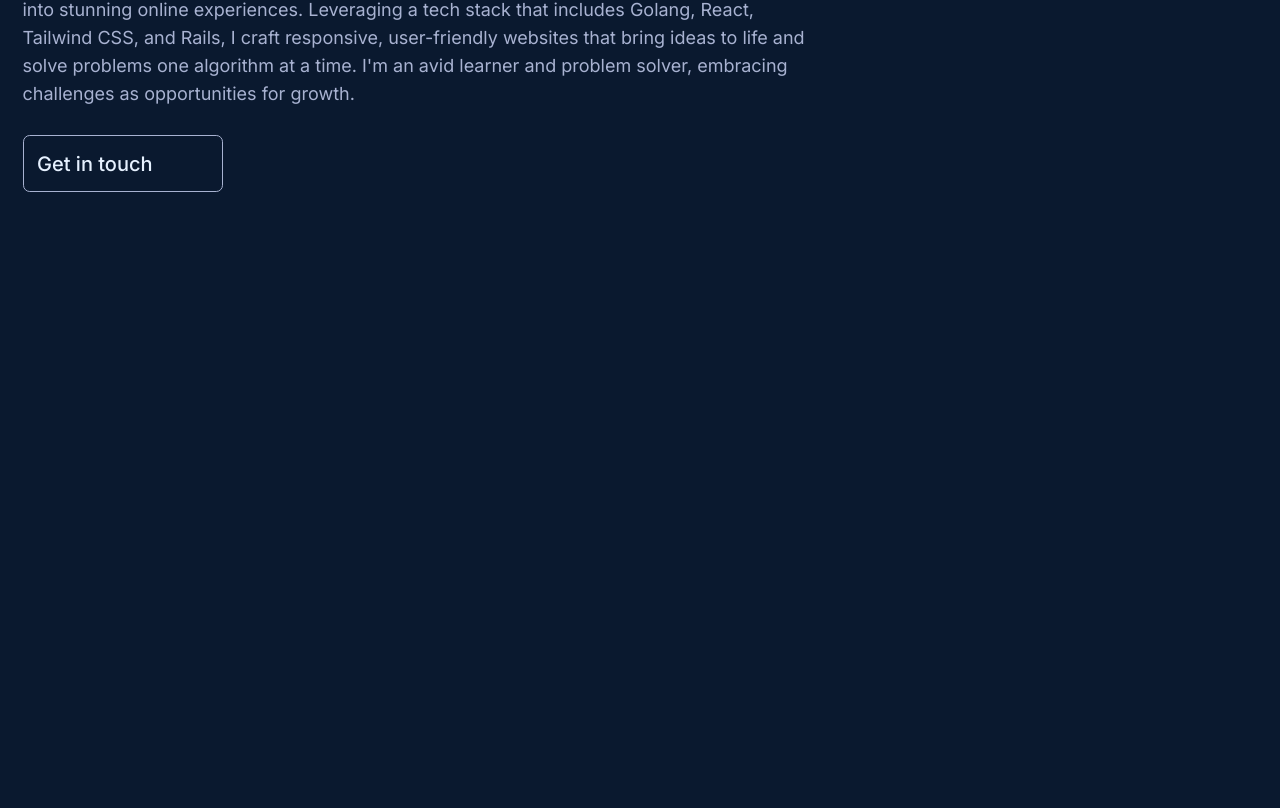
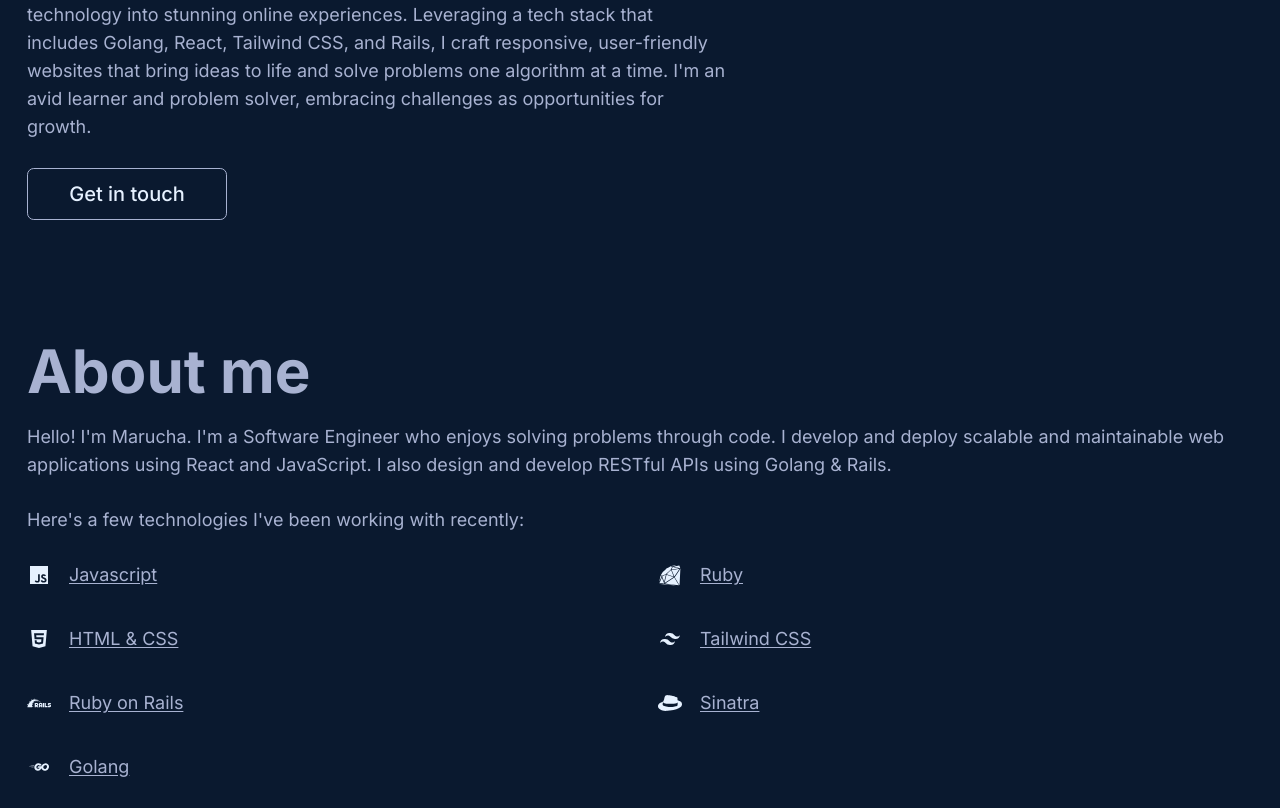
Before and after one commit to JohnstoneDev/me_portfolio, a React (Create React App) app: page / in a window 1280 px wide. Shown: the part 391-1199 px from the top of the page. Before the commit the page ends 800 px from the top, so only its background shows below. Built offline with nearby package versions, Linux system fonts and the light colour scheme.

Commit message:
feat: Resources & Styling for About Component

```diff
--- a/src/Components/About/About.js
+++ b/src/Components/About/About.js
@@ -0,0 +1,62 @@
+// Assets
+import me from '../../Assets/Images/darth_vader.png'
+import '../../Styles/home.css'
+
+// lib imports
+import { v4 as uuid } from 'uuid'
+
+import {
+  SiRubyonrails,
+  SiRubysinatra
+} from 'react-icons/si'
+
+import {
+  BiLogoJavascript, BiLogoHtml5,
+  BiLogoGoLang, BiLogoTailwindCss
+} from 'react-icons/bi'
+
+import {
+  DiRuby
+} from 'react-icons/di'
+
+export function About (){
+  return (
+    <div className='about-comp'>
+      <section className='about-section'>
+        <article>
+          <h2> About me </h2>
+          <p>
+            Hello! I'm Marucha. I'm a Software Engineer who enjoys solving problems through code.
+            I develop and deploy scalable and maintainable web applications using React and JavaScript.
+            I also  design and develop RESTful APIs using Golang & Rails.
+          </p>
+        </article>
+
+        <article>
+          <p> Here's a few technologies I've been working with recently: </p>
+          <div className='techlist'>
+            <div className='list'>
+              {[
+                [<BiLogoJavascript />, 'Javascript',],
+                [<DiRuby />, 'Ruby'],
+                [<BiLogoHtml5 />, 'HTML & CSS',],
+                [<BiLogoTailwindCss />, 'Tailwind CSS'],
+                [<SiRubyonrails />, 'Ruby on Rails'],
+                [<SiRubysinatra />, 'Sinatra'],
+                [<BiLogoGoLang />, 'Golang'],
+              ].map((text) => {
+                 return (
+                    <div key={uuid()} className='icon-text'>
+                      <span>{text}</span>
+                    </div>
+                 )
+              })}
+            </div>
+          </div>
+        </article>
+      </section>
+
+      {/* <img src={me} alt={"Marucha"} loading='lazy' /> */}
+    </div>
+  )
+}
--- a/src/Components/Container/Container.js
+++ b/src/Components/Container/Container.js
@@ -1,8 +1,7 @@
-
 
 export const Container = ({ children }) => {
   return (
-    <div className="tablet:container m-auto p-2">
+    <div className="tablet:container m-auto p-3">
         { children }
     </div>
   )
--- a/src/Components/Home/Hero.js
+++ b/src/Components/Home/Hero.js
@@ -4,10 +4,9 @@
 
 import '../../Styles/home.css'
 
-
 export const Hero = () => {
   return (
-    <motion.div initial={{ x: 0 }}>
+    <motion.div>
       <section className="hero-section">
         <article>
           <span>Hello there, I'm </span>
--- a/src/Components/Home/HomeComponent.js
+++ b/src/Components/Home/HomeComponent.js
@@ -3,11 +3,13 @@
 
 // Components
 import { Hero } from './Hero'
+import { About } from '../About/About'
 
 export const HomeComponent = () => {
   return (
     <div className='homepage'>
       <Hero />
+      <About />
     </div>
   )
 }
--- a/src/Styles/home.css
+++ b/src/Styles/home.css
@@ -3,11 +3,11 @@
 
 @layer components {
   .homepage {
-    @apply flex flex-col gap-4 p-3
+    @apply flex flex-col gap-4 p-3 space-y-24
   }
 
   .hero-section {
-    @apply flex flex-col gap-6 justify-between tablet:w-[800px]
+    @apply flex flex-col gap-6 justify-between tablet:w-[700px]
   }
 
   .hero-section > article {
@@ -15,7 +15,7 @@
   }
 
   article > h1, h2 {
-    @apply text-heading font-extrabold
+    @apply text-semi-heading tablet:text-heading font-extrabold
   }
 
   article > h2, p, span {
@@ -27,6 +27,30 @@
   }
 
   article > a {
-    @apply p-3 border w-[200px] text-button rounded-md border-light-slate hover:bg-slate hover:text-navy
+    @apply p-2.5 border w-[200px] text-center text-button rounded-md border-light-slate hover:bg-slate hover:text-light-navy
+  }
+
+  .about-comp {
+    @apply flex flex-col laptop:flex-row w-full gap-12 items-start justify-between
+  }
+
+  .about-section, .about-section > article {
+    @apply flex flex-col gap-6
+  }
+
+  .about-comp > img {
+    @apply tablet:h-[600px] w-fit rounded bg-cover bg-center
+  }
+
+  .list {
+    @apply grid grid-cols-2 gap-8
+  }
+
+  .icon-text > span {
+    @apply flex items-center gap-4 underline underline-offset-2 hover:text-light-slate
+  }
+
+  .icon-text > span > svg {
+    @apply text-section
   }
 }
--- a/src/Styles/index.css
+++ b/src/Styles/index.css
@@ -11,6 +11,23 @@
   box-sizing: border-box;
 }
 
+/* width of the scrollbar */
 ::-webkit-scrollbar {
-  display: none;
+  width : 10px;
 }
+
+/* track, the 'road' of the scrollbar */
+::-webkit-scrollbar-track {
+  background : #112240;
+}
+
+/* the scrolling element thing */
+::-webkit-scrollbar-thumb {
+  background: #64ffda;
+  border-radius: 10px;
+  height: 20px;
+}
+
+::-webkit-scrollbar-thumb:hover {
+  background: #8892b0;
+}
--- a/tailwind.config.js
+++ b/tailwind.config.js
@@ -13,6 +13,12 @@
           fontWeight : '800',
         }
       ],
+      'semi-heading' : ['45px', {
+        lineHeight : '50px',
+        letterSpacing : '0px',
+        fontWeight : '800',
+      }
+    ],
     'section' : ['24px', {
         lineHeight : '32px',
         letterSpacing : '0px',
```
Also changed, not shown: 1 other file (tests, documents, lock files or other folders).
